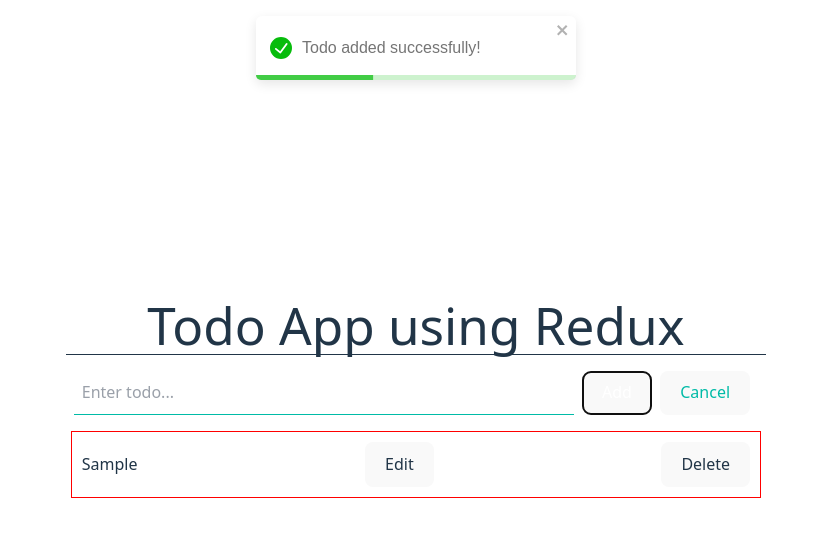
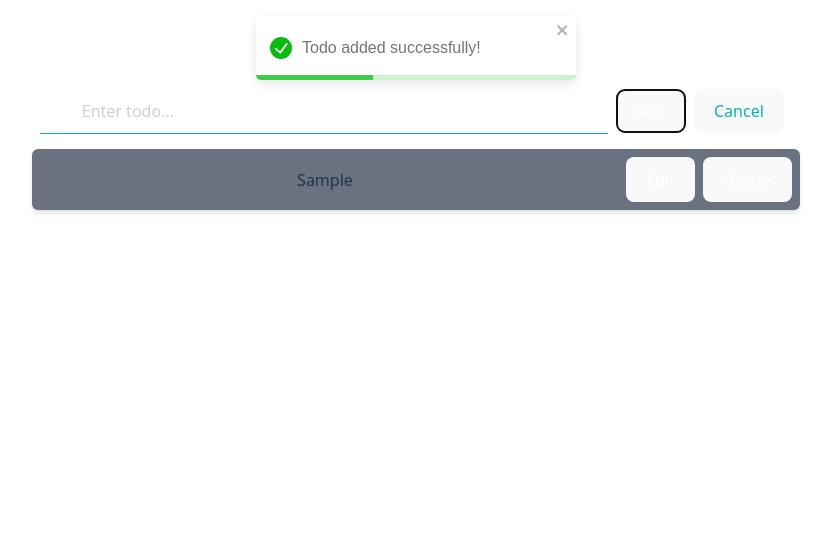
Before and after one commit to Ashish-Redhu/TodoApp, a React (Vite) app: page / in a window 1280 px wide. Both pictures are taken after typing "Sample" into the empty fields and a click on the button "Add". Shown: the top 536 px of the page, without its empty margins (224-1055 px from the left). Built offline with nearby package versions, Linux system fonts and the light colour scheme.

Commit message:
layout improved

```diff
--- a/src/App.jsx
+++ b/src/App.jsx
@@ -7,11 +7,10 @@
 
 function App() {
   return (
-    <div className='w-full sm:w-full sm:m-0'>
-      <h1>Todo App using Redux</h1>
-      <hr />
-      <TodoInput />
-      <TodosList />
+    <div className='flex flex-col mt-4 w-[90vw] md:w-[70vw] lg:w-[60vw] min-h-screen h-auto'>
+      <h2 className='mt-4 mb-2 text-center text-2xl font-bold border-b border-white'>Todo App</h2>
+        <TodoInput />
+        <TodosList />
       <ToastContainer />
       {/* Toastcontainer is used to show good quality notifications. */}
     </div>
--- a/src/components/EachTodo/EachTodo.jsx
+++ b/src/components/EachTodo/EachTodo.jsx
@@ -19,26 +19,13 @@
 
 
   return (
-    <>
-        <div style={
-            {
-                display: 'flex',
-                justifyContent: 'space-between',
-                alignItems: 'center',
-                padding: '10px',
-                border: '1px solid red',
-                margin: '5px'
-            }
-        }>
-            <h3>{title}</h3>
-            {
-                gisEditing ? 'Editing' :
-                <button onClick={handleEditClick}>Edit</button>
-            }
-
-            <button onClick={handleDeleteClick}>Delete</button>
-        </div>
-    </>
+      <div className='flex flex-col sm:flex-row justify-between items-center p-2 rounded-md w-full break-words overflow-auto bg-gray-500 shadow-md mb-2'>
+          <h3 className='flex-1 mr-4 whitespace-pre-wrap break-words overflow-auto max-h-60 mb-4 sm:mb-0'>{title}</h3>
+          <div className='flex gap-2'>
+            { gisEditing ? "Editing" : <button className='px-3 py-1 bg-blue-500 text-white rounded-md hover:bg-blue-600' onClick={handleEditClick}>Edit</button>}
+            <button className='px-3 py-1 bg-red-500 text-white rounded-md hover:bg-red-600' onClick={handleDeleteClick}>Delete</button>
+          </div>
+      </div>
   )
 }
 
--- a/src/components/TodoInput/TodoInput.jsx
+++ b/src/components/TodoInput/TodoInput.jsx
@@ -58,7 +58,7 @@
         <div className="flex flex-col sm:flex-row items-center justify-between m-2">
           <div className='border-b border-teal-500 py-2 w-full'>
             <input
-              class="appearance-none bg-transparent w-full md:w-96 lg:w-[500px] text-gray-700 py-1 px-2 leading-tight focus:outline-none"
+              class="appearance-none bg-transparent w-full md:w-96 lg:w-[500px] text-gray-400 py-1 px-2 leading-tight focus:outline-none"
                 type="text"
                 placeholder="Enter todo..."
                 aria-label="Todo"
--- a/src/components/TodosList/TodosList.jsx
+++ b/src/components/TodosList/TodosList.jsx
@@ -4,13 +4,13 @@
 function TodosList() {
   const todos = useSelector((state) => state.todos)
   return (
-    <>
+    <div>
     {
       todos.map((todo, index) =>
          <EachTodo key={index} id={todo.id} title={todo.title}
       />)
     }
-    </>
+    </div>
   )
 }
 
--- a/vite.config.js
+++ b/vite.config.js
@@ -5,4 +5,8 @@
 // https://vite.dev/config/
 export default defineConfig({
   plugins: [react(),  tailwindcss(),],
+  server:{
+    host:'0.0.0.0',
+    port: 5173,
+  }
 })
```
